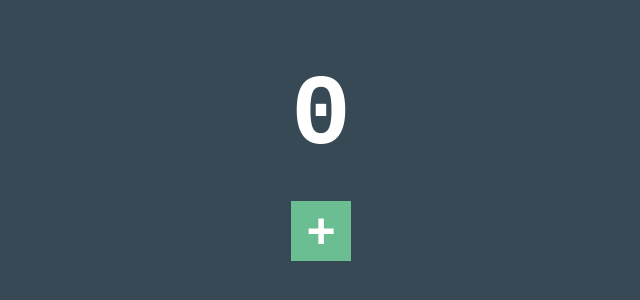
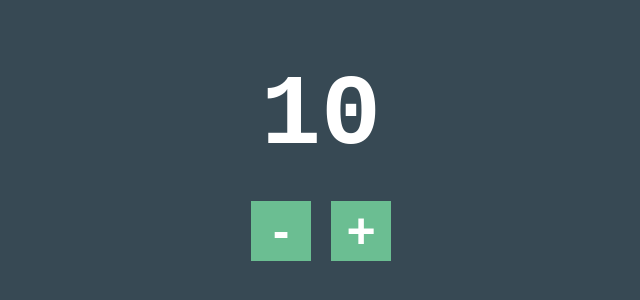
Before and after one commit to DariusPirvulescu/React-hooks, a React (Create React App) app: page / in a window 1280 px wide. Shown: the part 120-420 px from the top of the page, without its empty margins (319-959 px from the left). Built offline with nearby package versions, Linux system fonts and the light colour scheme.

Commit message:
added basic counter

```diff
--- a/src/components/App.jsx
+++ b/src/components/App.jsx
@@ -1,12 +1,39 @@
-import React from "react";
+import React, { useState } from "react";
 
-function App() {
+
+const App = () => {
+  const [count, setCount] = useState(10)
+
+  // console.log("count", count);
+
+  const increase = () => {
+    setCount(count + 1)
+  }
+
+  const decrease = () => {
+    setCount(count - 1)
+  }
+
   return (
     <div className="container">
-      <h1>0</h1>
-      <button>+</button>
+      <h1>{count}</h1>
+      <button onClick={decrease}>-</button>
+      <button onClick={increase}>+</button>
     </div>
   );
 };
 
+// same for using a Class
+// class App extends Component {
+//   render() {
+//     return (
+//       <div className="container">
+//         <h1>0</h1>
+//         <button>+</button>
+//       </div>
+//     );
+//   }
+// }
+
+
 export default App;
```
